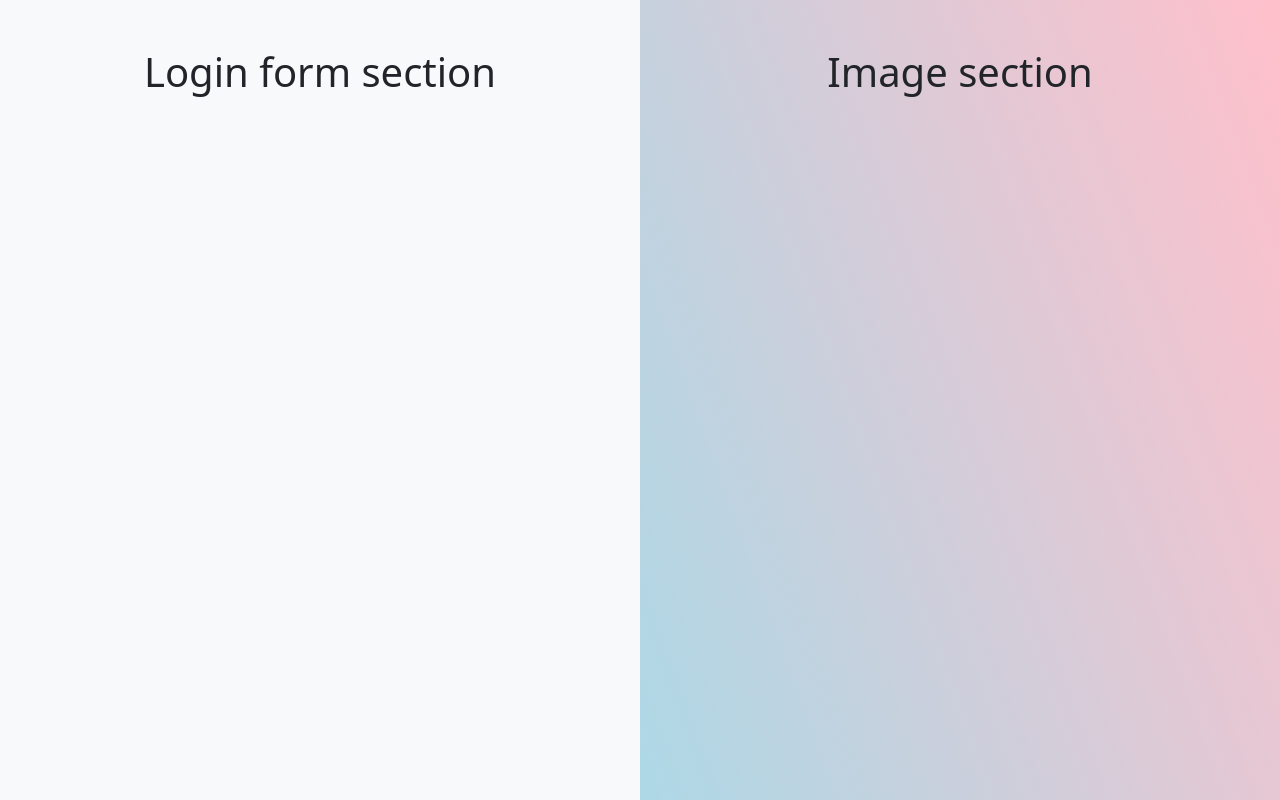
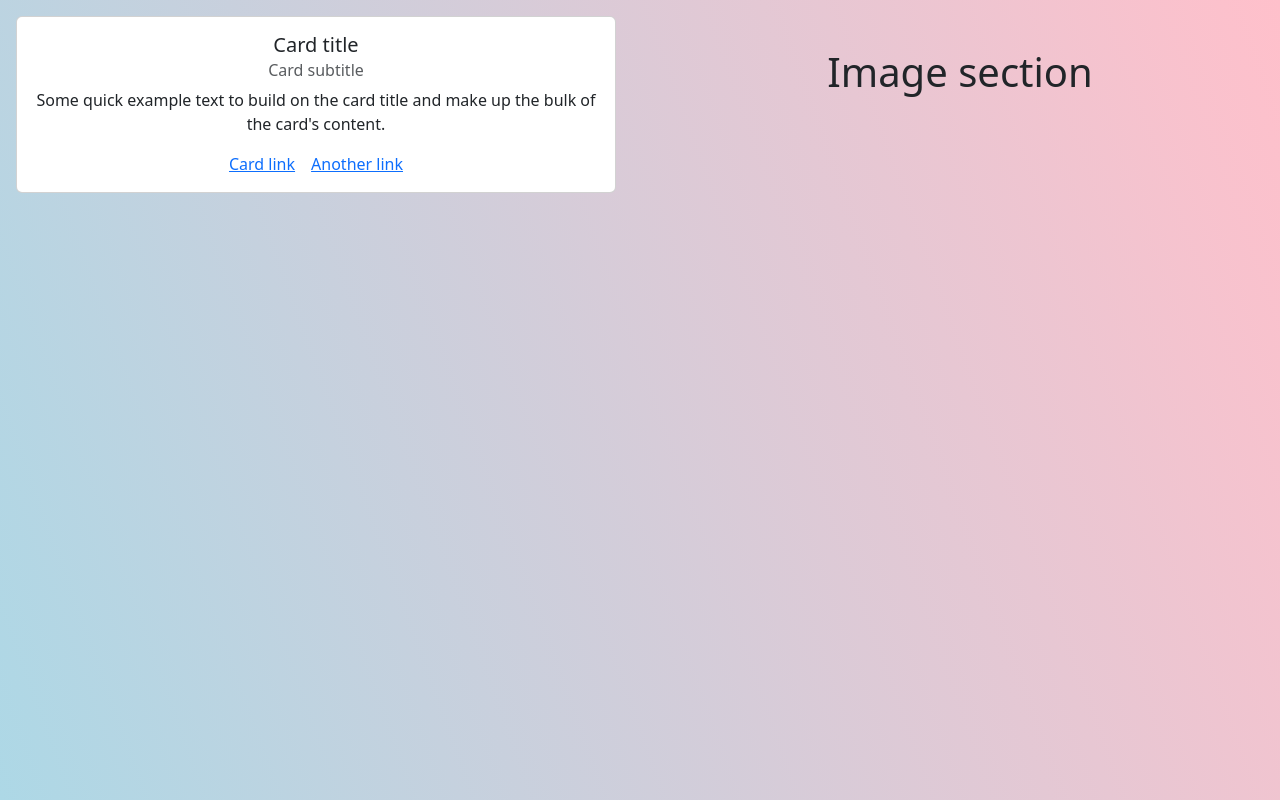
Before and after one commit to kublahanov/jwt-auth-template-client-vue-3, a Vue app: page / in a window 1280 px wide. Built offline with nearby package versions, Linux system fonts and the light colour scheme.

Commit message:
Small fixes (return styles, add card).

```diff
--- a/src/App.vue
+++ b/src/App.vue
@@ -1,12 +1,20 @@
 <script setup></script>
 
 <template>
-  <div class="container-fluid">
+  <div class="container-fluid angled-gradient">
     <div class="row min-vh-100">
-      <div class="col-sm-6 text-center bg-light">
-        <h1 class="mt-5">Login form section</h1>
+      <div class="col-sm-6 p-sm-3 p-2 text-center">
+        <div class="card mw-600">
+          <div class="card-body">
+            <h5 class="card-title">Card title</h5>
+            <h6 class="card-subtitle mb-2 text-body-secondary">Card subtitle</h6>
+            <p class="card-text">Some quick example text to build on the card title and make up the bulk of the card's content.</p>
+            <a href="#" class="card-link">Card link</a>
+            <a href="#" class="card-link">Another link</a>
+          </div>
+        </div>
       </div>
-      <div class="col-sm-6 angled-gradient text-center">
+      <div class="col-sm-6 text-center">
         <h1 class="mt-5">Image section</h1>
       </div>
     </div>
@@ -17,4 +25,7 @@
 .angled-gradient {
   background: linear-gradient(70deg, lightblue, pink);
 }
+.mw-600 {
+  max-width: 600px;
+}
 </style>
--- /dev/null
+++ b/src/assets/main.css
@@ -0,0 +1,4 @@
+html, body {
+  /*min-width: 240px;*/
+  overflow: clip;
+}
--- a/src/main.js
+++ b/src/main.js
@@ -1,3 +1,4 @@
+import './assets/main.css';
 import 'bootstrap/dist/css/bootstrap.min.css';
 import 'bootstrap';
 
--- a/vite.config.js
+++ b/vite.config.js
@@ -5,6 +5,9 @@ import vue from '@vitejs/plugin-vue';
 
 // https://vitejs.dev/config/
 export default defineConfig({
+  server: {
+    port: 7777,
+  },
   plugins: [vue()],
   resolve: {
     alias: {
```
